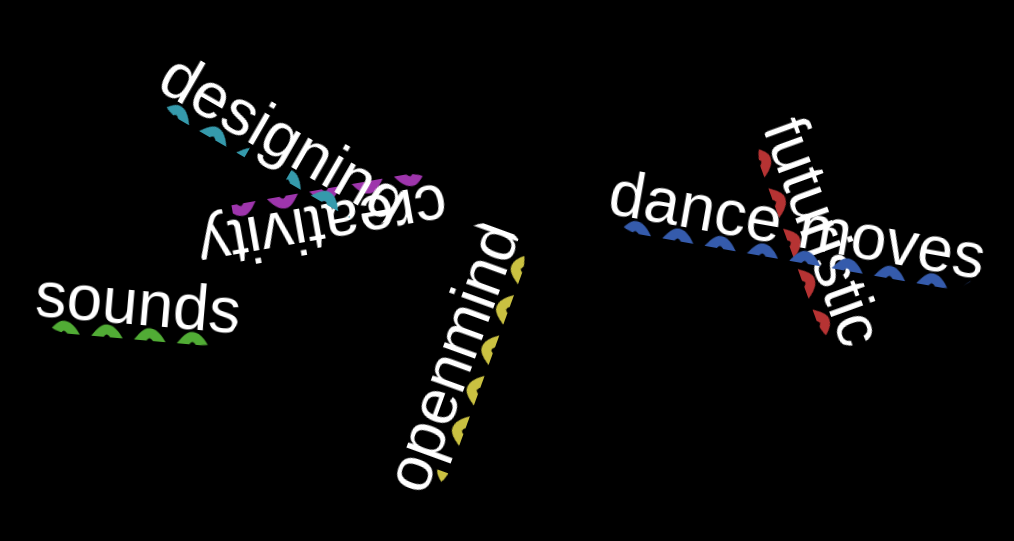
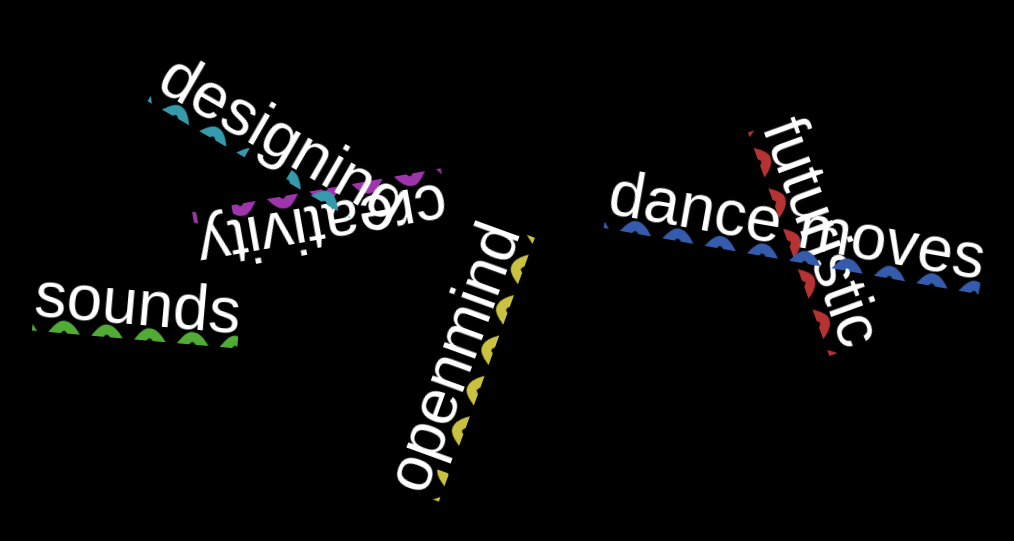
Before and after one commit to jorit-vasconezgerlach/floating-wavy-lines-pure-css, a plain HTML site: page with-text/index.html in a window 1280 px wide. Shown: the part 131-672 px from the top of the page, without its empty margins (154-1168 px from the left). Drawn offline with Linux system fonts and the light colour scheme.

Commit message:
Update 'with-text' root + no rounded corners

```diff
--- a/with-text/page.css
+++ b/with-text/page.css
@@ -20,7 +20,6 @@ p.wave::selection {
 }
 p.wave {
     position: absolute;
-    border-radius: 100px;
     overflow: hidden;
     font-size: 4em;
     text-decoration: underline;
```
